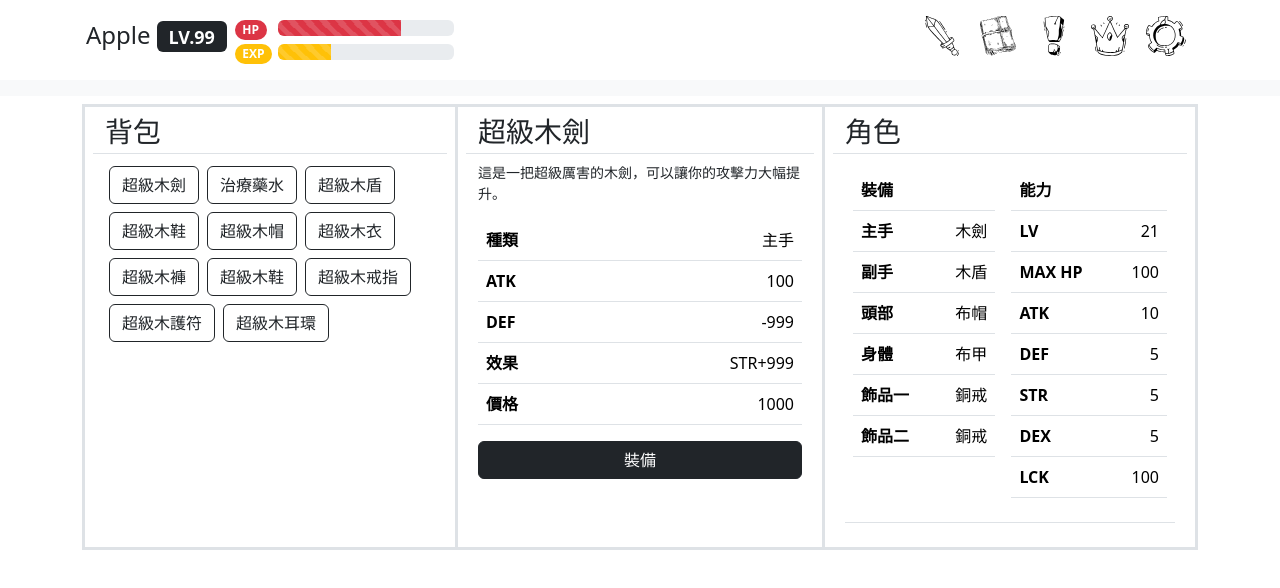
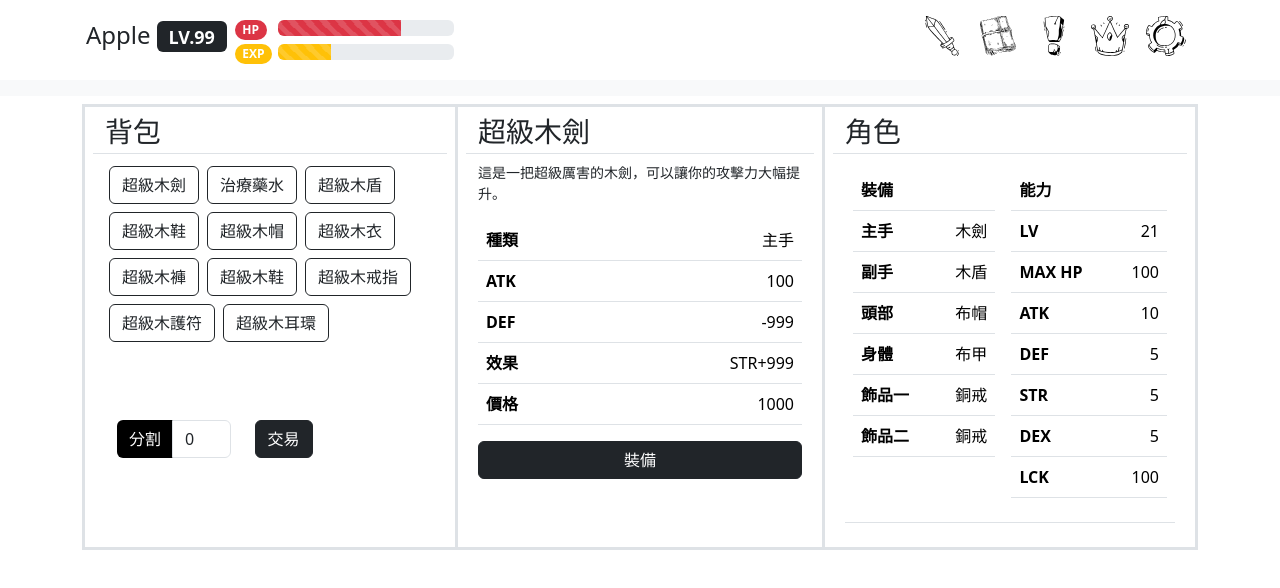
Before and after one commit to peterncs97/webfinalproject, a React (Create React App) app in the folder my-react-app/: page / in a window 1280 px wide. Shown: the top 588 px of the page. Built offline with nearby package versions, Linux system fonts and the light colour scheme; no server answers.

Commit message:
miner alteration

```diff
--- a/my-react-app/src/components/Item/ItemContainer.js
+++ b/my-react-app/src/components/Item/ItemContainer.js
@@ -1,4 +1,10 @@
+import { useState, useEffect, useContext } from 'react';
+
 const ItemContainer = ({ title, items, belongto, onMouseEnter, onClick  }) => {
+    const [quantity, setQuantity] = useState(1);
+    const [inputValue, setInputValue] = useState(0);
+
+
     if (!items)
         items = [];
 
@@ -18,8 +24,28 @@ const ItemContainer = ({ title, items, belongto, onMouseEnter, onClick  }) => {
                 {title}
             </div>
             <div className="d-flex align-content-start flex-wrap overflow-auto"
-                style={{ height: 300 }}>
+                style={{ height: 250 }}>
                 {itemList}
+            </div>
+            <div className="row" >
+                <div className='col-5 py-2'>
+                    <div className="input-group">
+                        <p
+                            className="input-group-text"
+                            style={{ backgroundColor: 'black', color: 'white', border: 'none',height: '38px'}}
+                            onClick={() => setQuantity(inputValue)}>
+                            分割
+                        </p>
+                        <input type="number"
+                        className="form-control"
+                        style={{height: '38px'}}
+                        value={inputValue}
+                        onChange={e => setInputValue(e.target.value)}/>
+                    </div>
+                </div>
+                <div className="col-7">
+                    <button className="btn btn-dark mt-2" type="button">交易</button>
+                </div>
             </div>
         </div>
     );
--- a/my-react-app/src/main/Layout.js
+++ b/my-react-app/src/main/Layout.js
@@ -1,4 +1,7 @@
-import { useState, createContext } from "react";
+import { useState, useEffect, createContext } from "react";
+import axios from "axios";
+import { api_url } from "../config";
+
 import Navbar from "./Navbar";
 import Scene from "./Scene";
 import Backpack from "./Backpack";
@@ -9,16 +12,25 @@ import Dialogue from "./Dialogue";
 export const StateContext = createContext(null);
 export const CurrSceneContext = createContext(null);
 export const PrevSceneContext = createContext(null);
+export const CharacterContext = createContext(null);
 
 const Layout = () => {
   const [state, setState] = useState("default");
   const [prevSceneId, setPrevSceneId] = useState(1);
   const [currSceneId, setCurrSceneId] = useState(1);
+  const [character, setCharacter] = useState(null);
+
+  useEffect(() => {
+    axios.get(`${api_url}/character/1`).then((response) => {
+      setCharacter(response.data.data);
+    });
+  }, []);
 
   return (
     <StateContext.Provider value={{ state, setState }}>
       <PrevSceneContext.Provider value={{ prevSceneId, setPrevSceneId }}>
         <CurrSceneContext.Provider value={{ currSceneId, setCurrSceneId }}>
+          <CharacterContext.Provider value={{ character, setCharacter }}>
             <header className="sticky-top bg-white">
               <div className="container p-3">
                 <Navbar />
@@ -33,22 +45,22 @@ const Layout = () => {
 
             <section>
               <div className="container px-4 py-2 show-slow">
-              {
-                state === 'default' ?
+                {state === "default" ? (
                   <Backpack />
-                  : state === 'battle' ?
+                ) : state === "battle" ? (
                   <Battle />
-                    : state === 'trade' ?
+                ) : state === "trade" ? (
                   <Trade />
-                      : state === 'dialogue' ?
-                        <Dialogue /> : null
-              }
+                ) : state === "dialogue" ? (
+                  <Dialogue />
+                ) : null}
               </div>
             </section>
+          </CharacterContext.Provider>
         </CurrSceneContext.Provider>
       </PrevSceneContext.Provider>
     </StateContext.Provider>
-  )
+  );
 };
 
 export default Layout;
--- a/my-react-app/src/main/Trade.js
+++ b/my-react-app/src/main/Trade.js
@@ -1,4 +1,7 @@
 import { useState, useEffect, useContext } from 'react';
+import axios from "axios";
+import { api_url } from "../config";
+
 import ItemDetail from '../components/Item/ItemDetail';
 import ItemContainer from '../components/Item/ItemContainer';
 import BeforeTrading from '../components/Trade/BeforeTrading';
@@ -6,24 +9,34 @@ import AfterTrading from '../components/Trade/AfterTrading';
 
 import items from '../data/item.json';
 import { StateContext } from './Layout';
-
+import { CurrSceneContext } from './Layout';
+import { CharacterContext } from './Layout';
 
 const Trade = () => {
 	const { setState } = useContext(StateContext);
+	const { currSceneId } = useContext(CurrSceneContext);
+	const { character, setCharacter } = useContext(CharacterContext);
+
 	const [currentItem, setCurrentItem] = useState(null);
 	const [selectedItem, setSelectedItem] = useState(null);
 	const [npcItemList, setNpcItemList] = useState([]);
 	const [playerItemList, setPlayerItemList] = useState([]);
 	const [belongto, setBelongto] = useState(null);
 	const [gold, setGold] = useState(500);
-    const [currentItemNumber, setCurrentItemNumber] = useState(null);
+  	const [currentItemNumber, setCurrentItemNumber] = useState(null);
 
 
 	useEffect(() => {
 		setCurrentItem(items[0])
 		setSelectedItem(items[0])
-		setPlayerItemList(items.slice(0, items.length / 2));
-		setNpcItemList(items.slice(items.length / 2));
+		setPlayerItemList(character.items);
+		console.log("player item list", character.items);
+		axios
+		.get(`${api_url}/merchant/getBySceneId/${currSceneId}`)
+		.then((response) => {
+			setNpcItemList(response.data.data.items);
+					console.log("npc item list", response.data.data.items);
+		});
 	}, []);
 
 	const showItemInfo = (event) => {
@@ -53,7 +66,25 @@ const Trade = () => {
 	}
 
 	const settle = () => {
-		//TODO: settlement request to backend
+		const finalitemlist = [
+			{
+				id: 2,
+				quantity: 100,
+			},
+			{
+				id: 1,
+				quantity: 100,
+			}
+		];
+		const moneyAdjust = 500;
+		axios.post(`${api_url}/character/trade`, {
+			characterId: character.id,
+			items: finalitemlist,
+			money: moneyAdjust,
+			}).then((response) => {
+					setCharacter(response.data.data);
+		});
+		alert(`Player items: ${JSON.stringify(playerItemList)}\nNPC items: ${JSON.stringify(npcItemList)}`);
 		setState('default');
 	}
 
@@ -81,6 +112,11 @@ const Trade = () => {
 					<AfterTrading coinsAfterTrade={gold} itemsAfterTrade={currentItemNumber}/>
 				</div>
 			</div>
+			<div className="d-grid gap-2">
+				<button className="btn btn-dark mt-2" type="button" onClick={settle}>
+					結算
+				</button>
+			</div>
 		</>
 	);
 }
```
Lines whose indentation alone changed are shown as unchanged.
